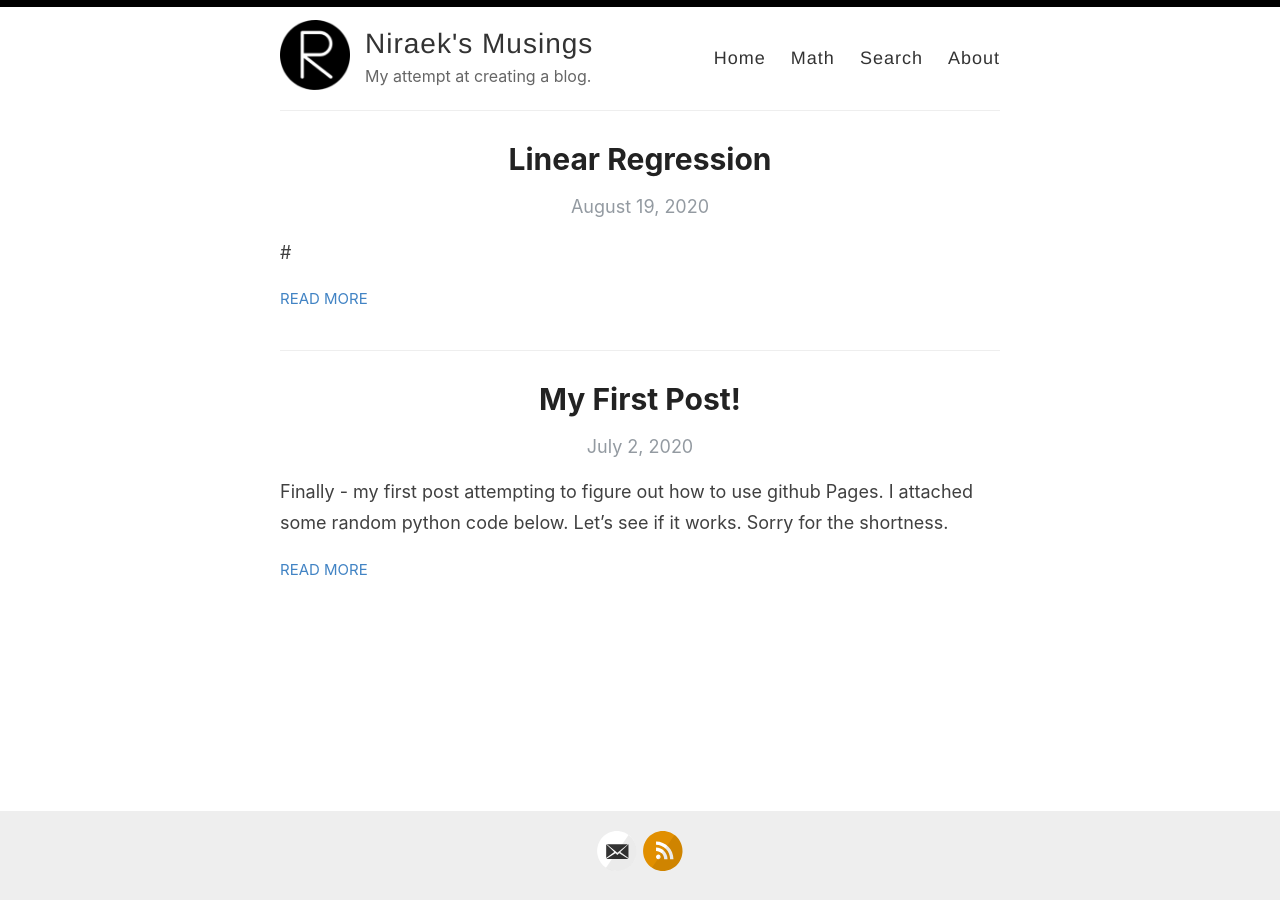
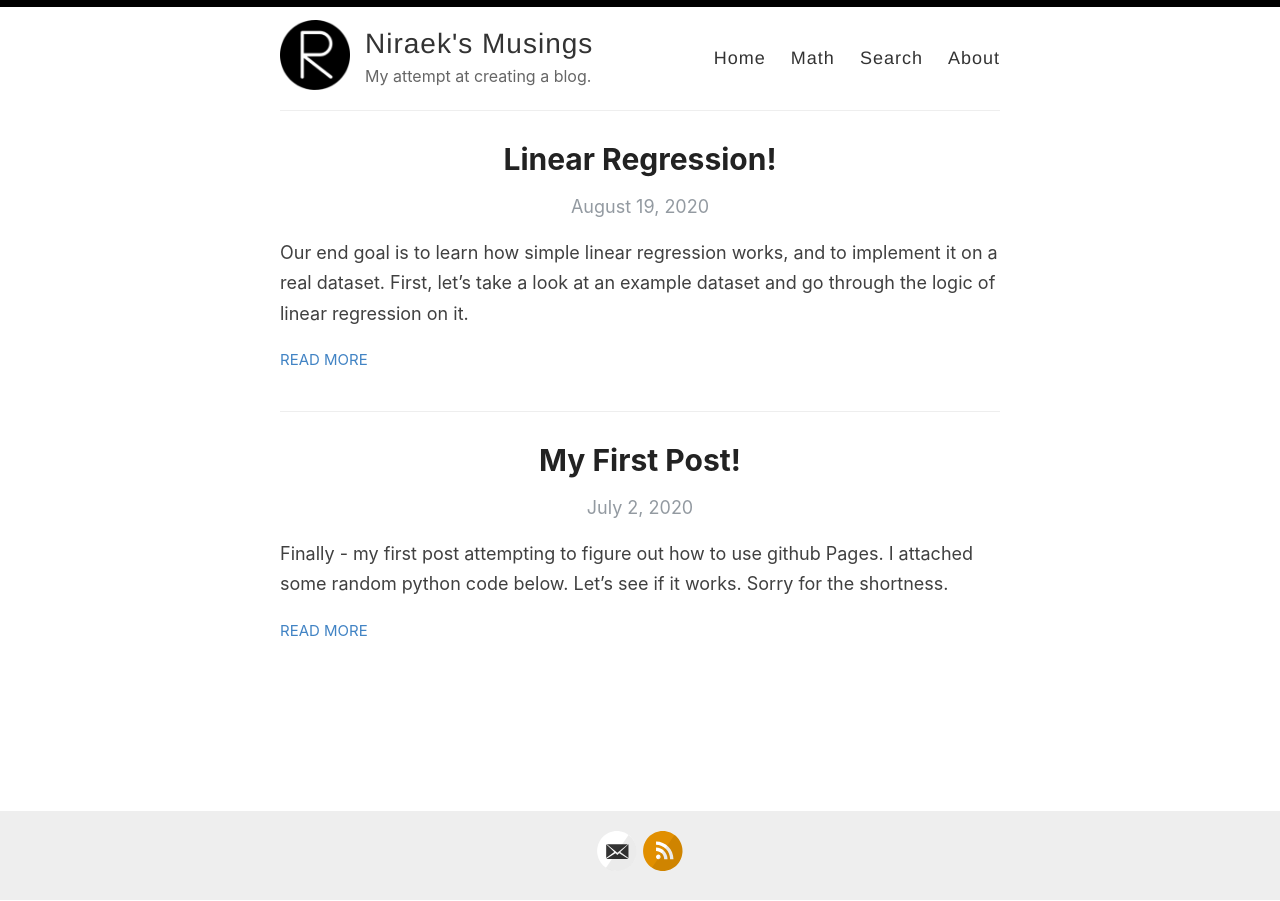
Before and after one commit to niraekjs/niraek.github.io, a Jekyll site: the page built from index.html, in a window 1280 px wide. Built offline with Jekyll 4.4.1, drawn with Linux system fonts in a browser that asks for light colours; the list of posts is cut into pages by our own code.

Commit message:
Update 2020-08-19-Linear-Regression.md

```diff
--- a/_posts/2020-08-19-Linear-Regression.md
+++ b/_posts/2020-08-19-Linear-Regression.md
@@ -1,6 +1,8 @@
-#
-
-
+---
+layout: post
+title: Linear Regression!
+categories: [Coding]
+---
 
 Our end goal is to learn how simple linear regression works, and to implement it on a real dataset. First, let's take a look at an example dataset and go through the logic of linear regression on it.
 
```
